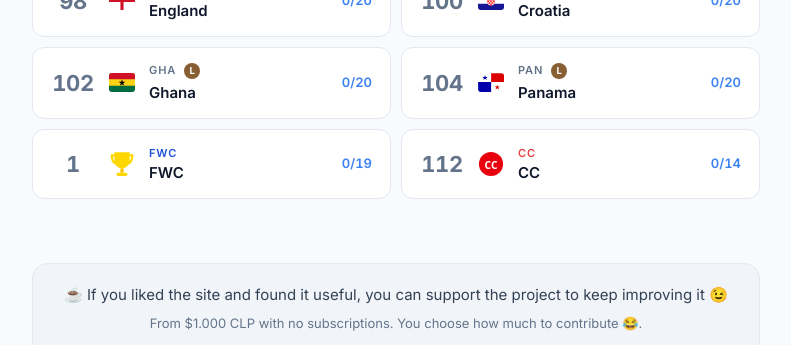
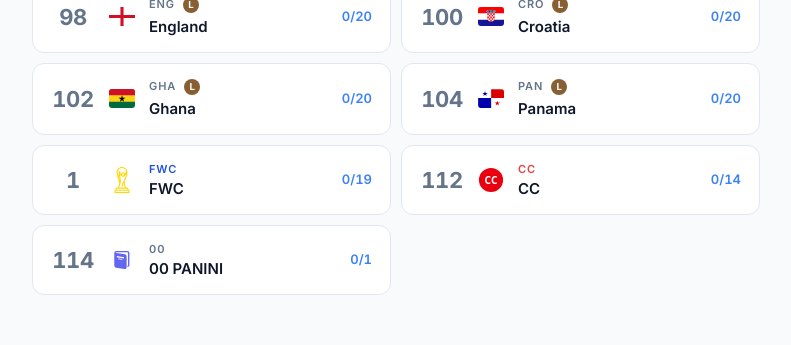
Before and after one commit to robertoandres24/worldcup-album-index, a React (Vite) app: page / in a window 1280 px wide. Shown: the part 2452-2797 px from the top of the page, without its empty margins (244-1035 px from the left). Built offline with nearby package versions, Linux system fonts and the light colour scheme; no server answers.

Commit message:
add 00 PANINI special card with tracking, update global stats to include panini collection count, fix horizontal overflow on mobile, add release announcement to WhatsNew modal

```diff
--- a/src/components/GlobalStatsBar.jsx
+++ b/src/components/GlobalStatsBar.jsx
@@ -1,14 +1,15 @@
 import { useState, useEffect } from 'react'
 
 function GlobalStatsBar({ totals, loading, t }) {
-  const { teamCollected, fwcCollected, ccCollected, totalRepeated } = totals
+  const { teamCollected, fwcCollected, ccCollected, paniniCollected, totalRepeated } = totals
 
   const TEAM_TOTAL = 960  // 48 teams × 20 stickers
   const FWC_TOTAL = 19
   const CC_TOTAL = 14
+  const PANINI_TOTAL = 1
 
-  const overallCollected = teamCollected + fwcCollected + ccCollected
-  const overallTotal = TEAM_TOTAL + FWC_TOTAL + CC_TOTAL
+  const overallCollected = teamCollected + fwcCollected + ccCollected + paniniCollected
+  const overallTotal = TEAM_TOTAL + FWC_TOTAL + CC_TOTAL + PANINI_TOTAL
 
   const pct = Math.round((overallCollected / overallTotal) * 100)
 
@@ -51,6 +52,11 @@ function GlobalStatsBar({ totals, loading, t }) {
           <span className="global-stat-label">{t('statOf')} {CC_TOTAL}</span>
           <span className="global-stat-desc">CC</span>
         </div>
+        <div className="global-stat-item global-stat-item--panini">
+          {loading ? <span className="global-stat-skeleton" /> : <span className="global-stat-value">{paniniCollected}</span>}
+          <span className="global-stat-label">{t('statOf')} {PANINI_TOTAL}</span>
+          <span className="global-stat-desc">00 PANINI</span>
+        </div>
         <div className="global-stat-item global-stat-item--rep">
           {loading ? <span className="global-stat-skeleton" /> : <span className="global-stat-value">{totalRepeated}</span>}
           <span className="global-stat-label">{t('statRepeated')}</span>
--- a/src/components/StickerCard.jsx
+++ b/src/components/StickerCard.jsx
@@ -1,19 +1,40 @@
 import flags from '../data/flags.js'
 
 const FWC_ICON = (
-  <svg className="special-icon" viewBox="0 0 24 26" xmlns="http://www.w3.org/2000/svg" fill="none">
-    <path d="M5 2h14v8c0 3.9-3.1 7-7 7s-7-3.1-7-7V2z" fill="#FFD700"/>
-    <path d="M5 5H2.5C2.5 9 4.5 11.5 5 12" stroke="#FFD700" strokeWidth="2" strokeLinecap="round" fill="none"/>
-    <path d="M19 5h2.5C21.5 9 19.5 11.5 19 12" stroke="#FFD700" strokeWidth="2" strokeLinecap="round" fill="none"/>
-    <path d="M10.5 17h3v4h-3z" fill="#FFC107"/>
-    <rect x="7" y="21" width="10" height="3" rx="1.5" fill="#FFD700"/>
+  <svg className="special-icon" viewBox="0 0 512 512" xmlns="http://www.w3.org/2000/svg" fill="#FFD700">
+    <path d="M384,449.963v-12.629c0-17.643-14.357-32-32-32h-15.104c-19.989-34.176-27.52-93.973-27.563-127.659
+      c3.349-6.059,6.549-11.712,9.237-16.341c17.557-30.379,44.096-99.072,44.096-133.333v-4.821c0-5.845-0.043-10.368-0.192-14.336
+      c0.085-0.619,0.192-1.707,0.192-2.176C362.667,47.851,314.816,0,256,0S149.333,47.851,149.333,106.667
+      c0,13.141,2.645,25.835,7.211,37.717c0.043,0.213-0.021,0.427,0.021,0.64l46.763,185.728
+      c-9.493,31.317-23.019,62.037-28.779,74.581H160c-17.643,0-32,14.357-32,32v12.629c-12.395,4.416-21.333,16.149-21.333,30.037
+      v21.333c0,5.888,4.779,10.667,10.667,10.667h277.333c5.888,0,10.667-4.779,10.667-10.667V480
+      C405.333,466.112,396.395,454.379,384,449.963z M256,21.333c40.107,0,73.579,27.883,82.709,64.747
+      c-9.323,1.856-12.672,12.373-16.704,27.072c-1.792,6.528-3.691,12.843-5.76,18.859c-6.677-14.912-21.568-25.344-38.912-25.344
+      c-18.667,0-34.389,12.117-40.171,28.843c-2.453-5.333-4.843-10.965-7.232-17.003c-7.04-17.792-13.12-33.173-27.285-33.173
+      c-4.117,0-7.851,1.771-10.496,4.992c-7.296,8.875-5.269,28.096,3.819,76.352c-15.936-15.744-25.301-37.141-25.301-60.011
+      C170.667,59.605,208.939,21.333,256,21.333z M298.667,149.333c0,11.755-9.557,21.333-21.333,21.333S256,161.088,256,149.333
+      c0-11.755,9.557-21.333,21.333-21.333S298.667,137.579,298.667,149.333z M189.76,189.483c3.84,3.051,7.893,5.845,12.203,8.384
+      c5.717,29.824,11.371,61.099,11.371,79.467c0,1.536-0.149,3.221-0.235,4.821L189.76,189.483z M234.667,277.333
+      c0-22.933-7.168-59.904-14.101-95.659c-3.243-16.789-7.189-37.035-9.536-53.035c9.472,23.893,23.829,56.832,56.939,62.251
+      c3.029,0.683,6.144,1.109,9.365,1.109c3.392,0,6.656-0.491,9.835-1.259c34.816-6.123,47.445-43.371,54.165-67.435V128
+      c0,27.157-23.061,91.2-42.219,124.373C285.12,276.565,256,326.912,256,373.333c0,5.888,4.779,10.667,10.667,10.667
+      s10.667-4.779,10.667-10.667c0-18.496,5.717-38.229,13.184-56.619c3.136,28.309,9.664,62.016,22.08,88.619H197.952
+      C210.347,377.365,234.667,317.333,234.667,277.333z M149.333,437.333c0-5.888,4.8-10.667,10.667-10.667h192
+      c5.867,0,10.667,4.779,10.667,10.667V448H149.333V437.333z M384,490.667H128V480c0-5.888,4.8-10.667,10.667-10.667h234.667
+      C379.2,469.333,384,474.112,384,480V490.667z"/>
   </svg>
 )
 
 const CC_ICON = (
   <svg className="special-icon" viewBox="0 0 28 28" xmlns="http://www.w3.org/2000/svg">
     <circle cx="14" cy="14" r="13" fill="#E8000E"/>
-    <text x="14" y="19" textAnchor="middle" fill="white" fontSize="11" fontWeight="800" fontFamily="system-ui,sans-serif">CC</text>
+    <text x="14" y="14" textAnchor="middle" dominantBaseline="central" fill="white" fontSize="11" fontWeight="800" fontFamily="system-ui,sans-serif">CC</text>
+  </svg>
+)
+
+const PANINI_ICON = (
+  <svg className="special-icon" viewBox="-6.5 0 32 32" xmlns="http://www.w3.org/2000/svg" fill="#6366F1">
+    <path d="M2.531 4.781h13.563c1.406 0 2.531 1.156 2.531 2.531v14.844c0 1.344-1.094 2.469-2.438 2.531v-1.688c0.406-0.063 0.75-0.438 0.75-0.844v-14.844c0-0.438-0.406-0.813-0.844-0.813h-13.563c-0.438 0-0.844 0.375-0.844 0.813 0.156-0.031 0.375-0.063 0.563-0.063 0.156 0 0.281 0 0.438 0.031l10.156 1.531c1.375 0.25 2.375 1.5 2.375 2.875v13.219c0 1.313-0.938 2.281-2.219 2.281-0.125 0-0.313 0-0.469-0.031l-10.125-1.531c-1.344-0.25-2.406-1.5-2.406-2.844v-15.469c0-1.375 1.156-2.531 2.531-2.531zM3.031 12.75l8.906 1.313 0.219-1.531-8.906-1.313zM4.906 14.094l-0.125 0.938 4.938 0.75 0.125-0.938z"/>
   </svg>
 )
 
@@ -21,8 +42,8 @@ function StickerCard({ sticker, stats, onClick, isComplete, isActive }) {
   const stateClass = isActive ? 'sticker-card--active' : isComplete ? 'sticker-card--complete' : ''
 
   if (sticker.type) {
-    const icon = sticker.type === 'fwc' ? FWC_ICON : CC_ICON
-    const total = sticker.type === 'fwc' ? 19 : 14
+    const icon = sticker.type === 'fwc' ? FWC_ICON : sticker.type === 'cc' ? CC_ICON : PANINI_ICON
+    const total = sticker.count
     return (
       <div
         className={`sticker-card sticker-card--special sticker-card--${sticker.type} ${stateClass}`.trim()}
--- a/src/components/WhatsNewModal.jsx
+++ b/src/components/WhatsNewModal.jsx
@@ -1,4 +1,5 @@
 const FEATURES = [
+  { id: 'release-may27', date: '2026-05-27', icon: '📖' },
   { id: 'site-redesign', date: '2026-05-27', icon: '🎨' },
   { id: 'card-collection-stats', date: '2026-05-27', icon: '📈' },
   { id: 'sticker-card-feedback', date: '2026-05-26', icon: '✅' },
--- a/src/data/stickers.js
+++ b/src/data/stickers.js
@@ -63,6 +63,8 @@ const stickersData = [
   { page: 1, code: 'FWC', label: 'FWC', type: 'fwc', count: 19 },
   // CC
   { page: 112, code: 'CC', label: 'CC', type: 'cc', count: 14 },
+  // 00 PANINI
+  { page: 114, code: '00', label: '00 PANINI', type: 'panini', count: 1 },
 ]
 
 export default stickersData
--- a/src/hooks/useGlobalCollection.js
+++ b/src/hooks/useGlobalCollection.js
@@ -55,8 +55,9 @@ export function useGlobalCollection(user) {
   }, [])
 
   const totals = (() => {
+    const SPECIAL_CODES = new Set(['FWC', 'CC', '00'])
     const TEAM_CODES = new Set(
-      Object.keys(collection).filter((c) => c !== 'FWC' && c !== 'CC')
+      Object.keys(collection).filter((c) => !SPECIAL_CODES.has(c))
     )
     let teamCollected = 0
     TEAM_CODES.forEach((code) => {
@@ -65,6 +66,7 @@ export function useGlobalCollection(user) {
 
     const fwcCollected = Object.values(collection['FWC'] ?? {}).filter((e) => e.collected).length
     const ccCollected = Object.values(collection['CC'] ?? {}).filter((e) => e.collected).length
+    const paniniCollected = Object.values(collection['00'] ?? {}).filter((e) => e.collected).length
 
     let totalRepeated = 0
     Object.values(collection).forEach((codeMap) => {
@@ -73,7 +75,7 @@ export function useGlobalCollection(user) {
       })
     })
 
-    return { teamCollected, fwcCollected, ccCollected, totalRepeated }
+    return { teamCollected, fwcCollected, ccCollected, paniniCollected, totalRepeated }
   })()
 
   return { collection, loading, updateEntry, totals }
--- a/src/i18n/en.json
+++ b/src/i18n/en.json
@@ -132,6 +132,8 @@
   "feature.last-touched.description": "When you mark, unmark, or open the modal for a sticker, that card is highlighted with a yellow border so you don't lose your place between taps. The highlight disappears when you tap outside the panel.",
   "feature.global-stats.title": "Global counters — My Album",
   "feature.global-stats.description": "You can now see the complete summary of your collection at a glance: how many team, FWC, and CC stickers you have, plus your total duplicates. The panel updates in real time as you mark stickers.",
+  "feature.release-may27.title": "00 PANINI card + fixes",
+  "feature.release-may27.description": "Added the special 00 PANINI card · Fixed a horizontal overflow on mobile with country cards · Updated the donation link to MercadoPago.",
   "feature.fwc-cc-cards.title": "FWC and CC cards",
   "feature.fwc-cc-cards.description": "The album's special sections have been added: FWC (19 cards, pages 1–3 and 106–109) and CC (14 cards, pages 112–113). You can search them by name and track your stickers just like with national teams.",
   "feature.nav-redesign.title": "Navigation redesign",
--- a/src/i18n/es.json
+++ b/src/i18n/es.json
@@ -132,6 +132,8 @@
   "feature.last-touched.description": "Al marcar, desmarcar o abrir el modal de una figurita, esa card se resalta con un borde amarillo para que no pierdas el hilo entre tap y tap. El resaltado desaparece al tocar fuera del panel.",
   "feature.global-stats.title": "Contadores globales — Mi Álbum",
   "feature.global-stats.description": "Ya puedes ver el resumen completo de tu colección en un solo vistazo: cuántas figuritas de selecciones, FWC y CC tienes, más el total de repetidas. El panel se actualiza en tiempo real a medida que marcas figuritas.",
+  "feature.release-may27.title": "Carta 00 PANINI + mejoras",
+  "feature.release-may27.description": "Se agregó la carta especial 00 PANINI · Se corrigió un desbordamiento horizontal en mobile con las cartas de países · Se actualizó el enlace de donaciones a MercadoPago.",
   "feature.fwc-cc-cards.title": "Cartas FWC y CC",
   "feature.fwc-cc-cards.description": "Se agregaron las secciones especiales del álbum: FWC (19 cartas, páginas 1–3 y 106–109) y CC (14 cartas, páginas 112–113). Puedes buscarlas por nombre y registrar tus figuritas igual que con las selecciones.",
   "feature.nav-redesign.title": "Rediseño de navegación",
--- a/src/styles/banners.css
+++ b/src/styles/banners.css
@@ -191,6 +191,10 @@
   margin-bottom: 1.5rem;
   text-align: center;
   border: 1px solid var(--border-color);
+}
+
+.promo-banner--home {
+  margin-top: 1rem;
 }
 
 .promo-banner--country {
--- a/src/styles/base.css
+++ b/src/styles/base.css
@@ -12,6 +12,7 @@ body {
   transition: background-color var(--transition-slow), color var(--transition-slow);
   -webkit-font-smoothing: antialiased;
   -moz-osx-font-smoothing: grayscale;
+  overflow-x: hidden;
 }
 
 .container {
@@ -22,7 +23,6 @@ body {
   flex-direction: column;
   align-items: center;
   min-height: 100vh;
-  overflow-x: hidden;
 }
 
 .container > * {
--- a/src/styles/stats.css
+++ b/src/styles/stats.css
@@ -123,6 +123,10 @@
 
 .global-stat-item--cc .global-stat-value {
   color: #E84040;
+}
+
+.global-stat-item--panini .global-stat-value {
+  color: #6366F1;
 }
 
 .global-stat-item--rep .global-stat-value {
```
Also changed, not shown: src/App.jsx (+4 -3 lines).
